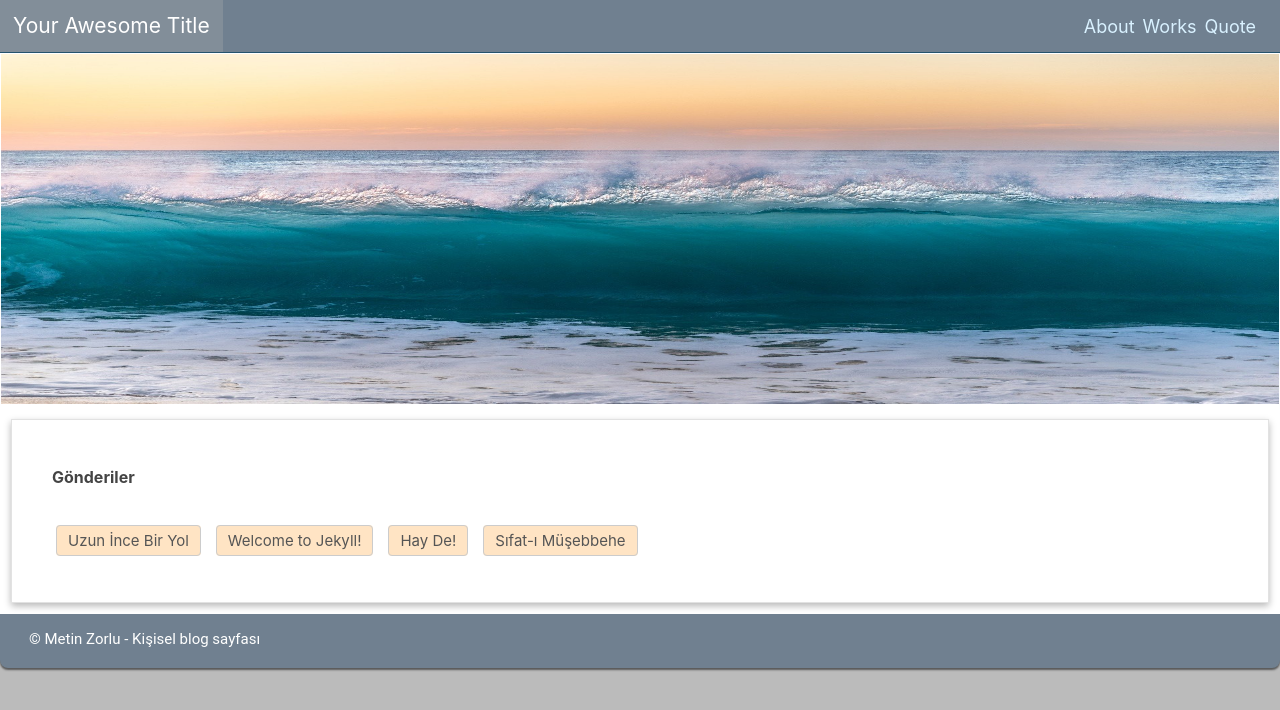
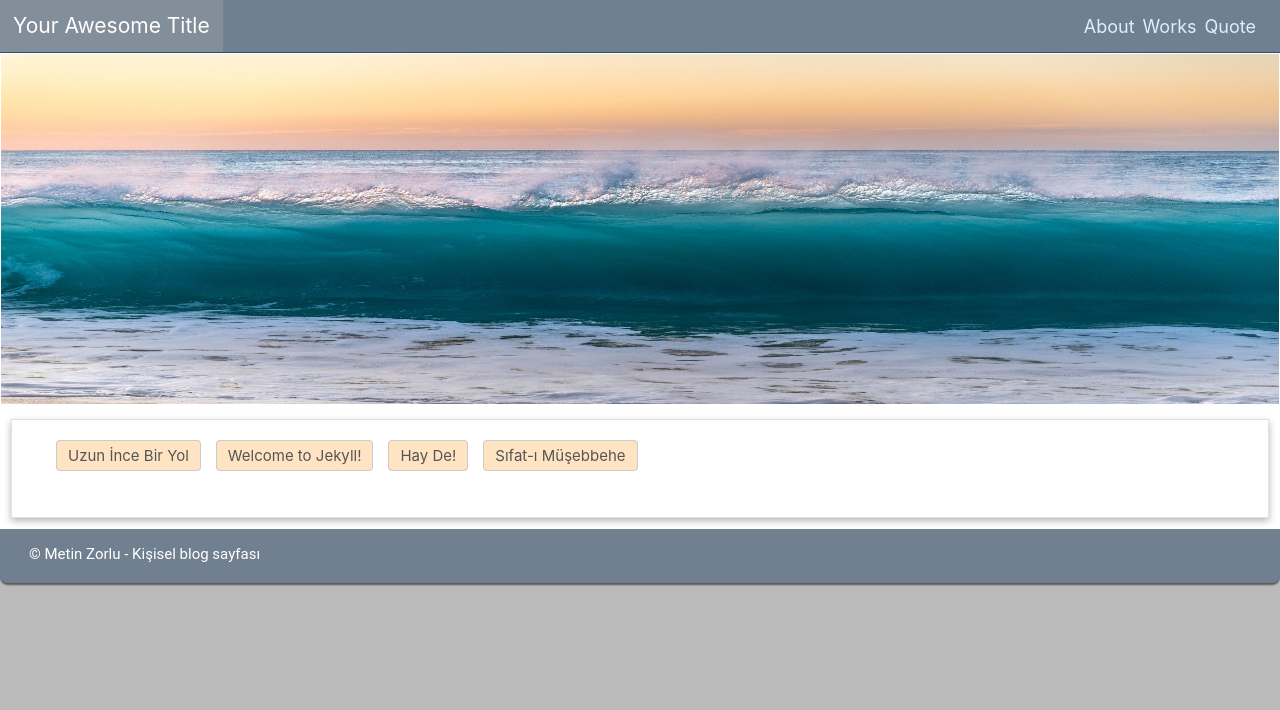
Before and after one commit to mtnzorlu/buhara, a Jekyll site: the page built from index.html, in a window 1280 px wide. Shown: the top 710 px of the page. Built offline with Jekyll 4.4.1, drawn with Linux system fonts in a browser that asks for light colours.

Commit message:
Update main.html

```diff
--- a/_layouts/main.html
+++ b/_layouts/main.html
@@ -1,7 +1,6 @@
 ---
 layout: default
 ---
-    <h4>Gönderiler</h4>
 {% for post in site.posts %}
 <div class="content-list">
     <li><a href="{{ site.baseurl }}{{ post.url }}">{{ post.title }}</a></li>
```
